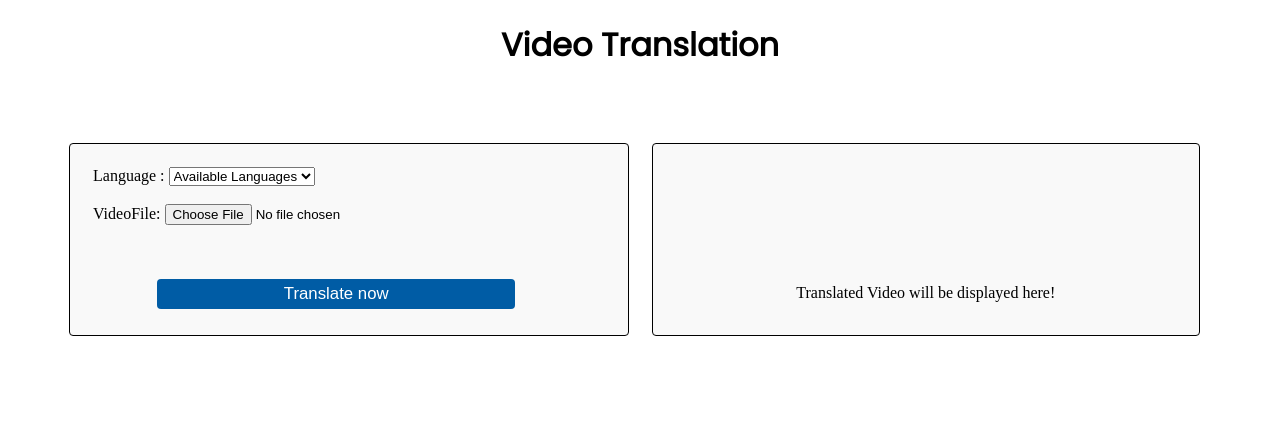
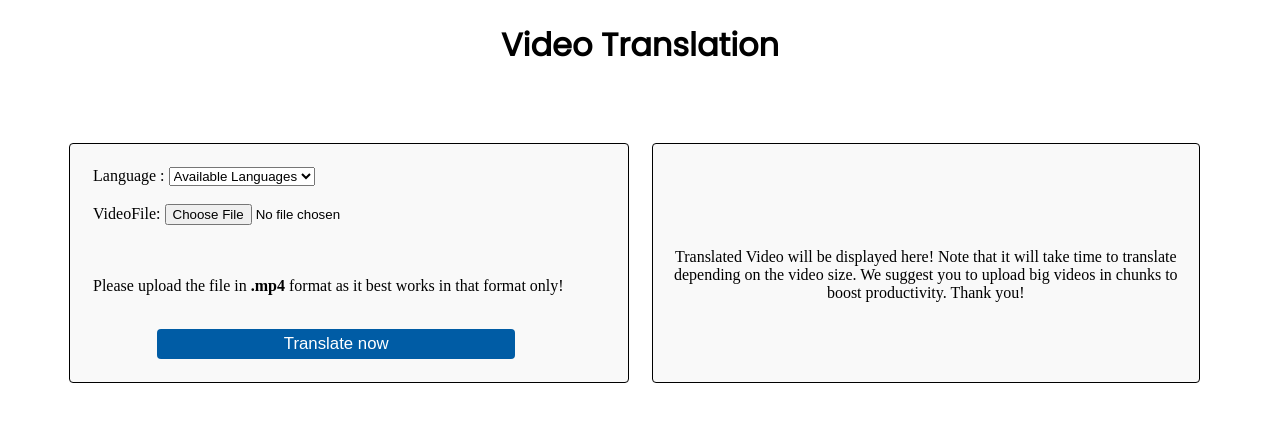
Before and after one commit to SohamRatnaparkhi/transliterate-v2, a Flask app: page /static/utilities/video_translate.html in a window 1280 px wide. Shown: the top 422 px of the page. Run offline with Flask 2, Linux system fonts and the light colour scheme.

Commit message:
final changes

```diff
--- a/static/js/editor.js
+++ b/static/js/editor.js
@@ -56,5 +56,5 @@ const handleTextCopy = () => {
     console.log(text);
     // document.execCommand('copy')
     navigator.clipboard.writeText(text);
-    alert("Copied the text: " + text);
+    alert("Copied the text successfully!");
 }
--- a/static/utilities/video_translate.html
+++ b/static/utilities/video_translate.html
@@ -42,19 +42,22 @@
                 <div id="original">
 
                 </div>
-                <br><br>
+                <br>
+                <p class="note">Please upload the file in <b>.mp4</b> format as it best works in that format only!</p>
+                <br>
                 <button class="submit-btn" id="progress" onclick="handleVideoSubmittion()"><span>Translate
                         now</span></button>
             </form>
         </div>
         <div class="form-output">
-            <br><br><br><br>
+            <br><br>
             <div id="translated-video">
                 <p id="file-selection">
                     <br>
                 </p>
                 <p id="selected-lang" style="text-align: center;">
-                    Translated Video will be displayed here!
+                    Translated Video will be displayed here! Note that it will take time to translate depending on the video size. We suggest you to upload big videos in chunks to boost productivity.
+                    Thank you!
                     <br>
                 </p>
             </div>
```
Also changed, not shown: static/utilities/audio_translate.html (+6 -2 lines), templates/index.html (+5 -6 lines), 3 other files.
